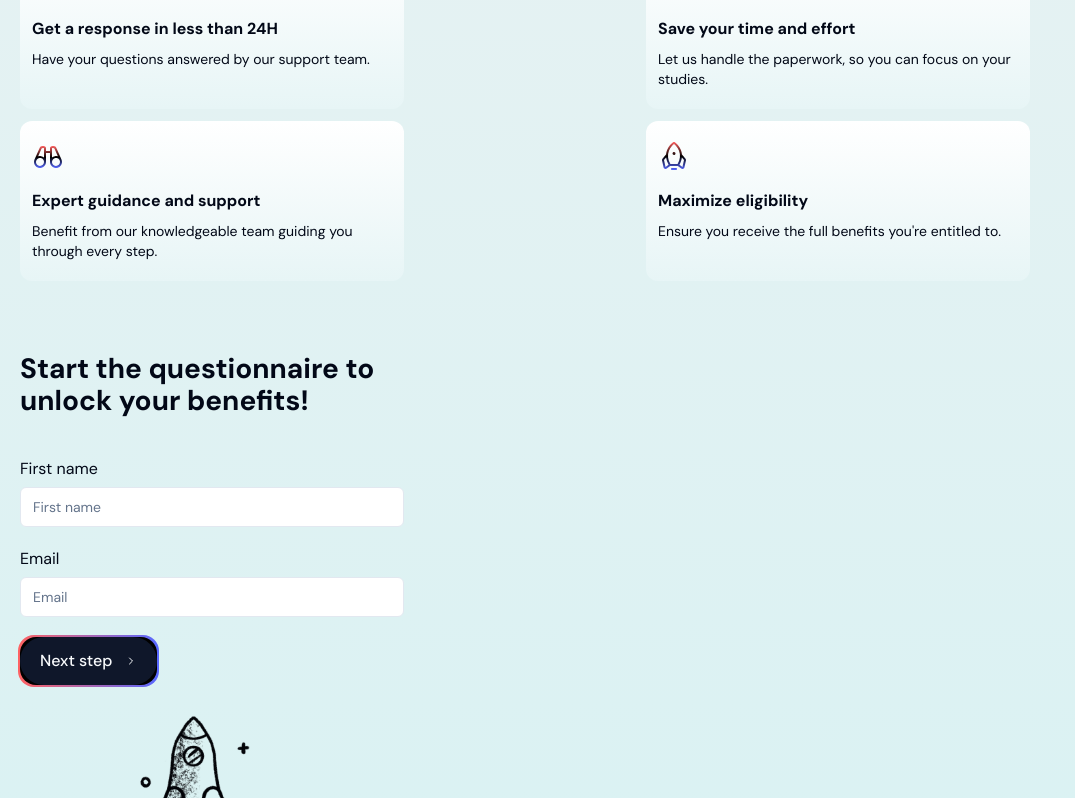
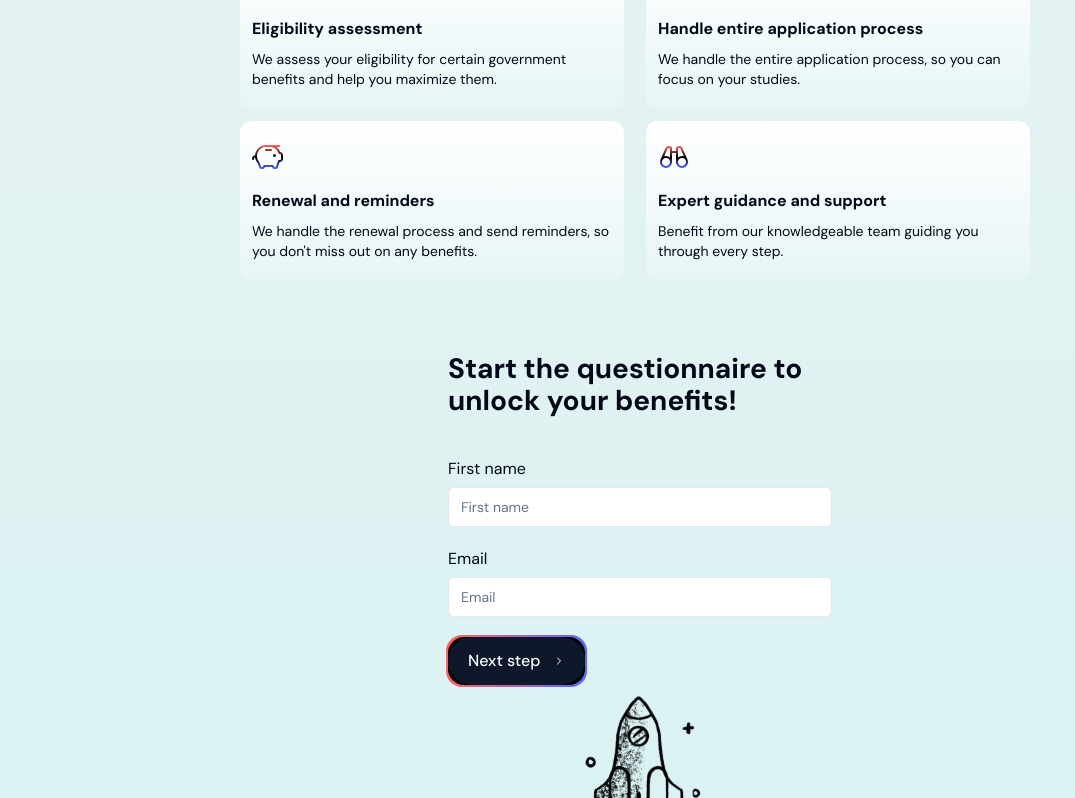
Before and after one commit to Kilanvl1/FE-Studently, a Next.js app: page / in a window 1280 px wide. Shown: the part 1162-1960 px from the top of the page, without its empty margins (0-1075 px from the left). Built offline with nearby package versions, Linux system fonts and the light colour scheme; no server answers.

Commit message:
feat: Added back arrows to each page

```diff
--- /dev/null
+++ b/@/components/ui/BackButton.tsx
@@ -0,0 +1,18 @@
+"use client";
+
+import Link from "next/link";
+import { BorderGradientForButton } from "./BorderGradientForButton";
+
+export type BackButtonProps = {
+  href: string;
+  children: React.ReactNode;
+  className?: string;
+};
+
+export const BackButton = ({ href, children, className }: BackButtonProps) => {
+  return (
+    <BorderGradientForButton className={className}>
+      <Link href={href}>{children}</Link>
+    </BorderGradientForButton>
+  );
+};
--- a/@/components/ui/FormToQuestionnaire.tsx
+++ b/@/components/ui/FormToQuestionnaire.tsx
@@ -16,29 +16,35 @@ export const FormToQuestionnaire = () => {
   const [userName, setUserName] = useState("");
   const [email, setEmail] = useState("");
   const [loading, setLoading] = useState(false);
-  const handelSubmit = async (e) => {
+  const handleSubmit = async (e: React.FormEvent<HTMLFormElement>) => {
+    e.preventDefault();
     setLoading(true);
-    e.preventDefault();
 
+    try {
       const profileCreateBody: ProfileCreateRequest = {
         name: userName,
         email: email,
       };
-    // TO-DO wrap in try catch
+
       const response = await createProfile(profileCreateBody);
       const { id } = response;
       localStorage.setItem("id", id.toString());
       router.push(`/${id}/questionnaire`);
+    } catch (error) {
+      console.error("Error submitting form:", error);
+    } finally {
+      setLoading(false);
+    }
   };
 
   return (
     <section className="py-10 2xl:pt-24" id="form-to-questionnaire">
-      <div className="flex flex-col gap-y-5 2xl:flex-row 2xl:justify-center gap-x-20">
+      <div className="flex flex-col items-center 2xl:flex-row 2xl:justify-center gap-x-20">
         <div className="max-w-96 flex flex-col gap-y-5">
           <h1 className="font-bold text-[28px] leading-8">
             Start the questionnaire to unlock your benefits!
           </h1>
-          <form onSubmit={handelSubmit}>
+          <form onSubmit={handleSubmit}>
             <input
               type="hidden"
               name="apikey"
--- a/@/components/ui/HighlightsSection.tsx
+++ b/@/components/ui/HighlightsSection.tsx
@@ -6,22 +6,28 @@ import { Highlight } from "./Highlight";
 
 export const HighlightsSection = () => {
   return (
-    <section className="py-8 2xl:flex flex-col gap-y-16 2xl:py-24 items-center">
+    <section className="py-8 2xl:flex flex-col gap-y-16 2xl:py-24 items-center max-w-[800px] mx-auto">
       <h1 className="font-bold text-3xl max-w-80">
         We do the hard work, you enjoy the money
       </h1>
       <div className="grid grid-cols-2 grid-rows-2 gap-3 mt-6">
         <Highlight
+          image={rocket}
+          alt="rocket"
+          title="Eligibility assessment"
+          subTitle="We assess your eligibility for certain government benefits and help you maximize them."
+        />
+        <Highlight
           image={chat}
           alt="chat"
-          title="Get a response in less than 24H"
-          subTitle="Have your questions answered by our support team."
+          title="Handle entire application process"
+          subTitle="We handle the entire application process, so you can focus on your studies."
         />
         <Highlight
           image={piggy}
           alt="piggy"
-          title="Save your time and effort"
-          subTitle="Let us handle the paperwork, so you can focus on your studies."
+          title="Renewal and reminders"
+          subTitle="We handle the renewal process and send reminders, so you don't miss out on any benefits."
         />
         <Highlight
           image={binoculars}
@@ -29,12 +35,6 @@ export const HighlightsSection = () => {
           title="Expert guidance and support"
           subTitle="Benefit from our knowledgeable team guiding you through every step."
         />
-        <Highlight
-          image={rocket}
-          alt="rocket"
-          title="Maximize eligibility"
-          subTitle="Ensure you receive the full benefits you're entitled to."
-        />
       </div>
     </section>
   );
--- a/app/(post-landing-page)/[id]/questionnaire/QuestionnaireSection.tsx
+++ b/app/(post-landing-page)/[id]/questionnaire/QuestionnaireSection.tsx
@@ -13,6 +13,10 @@ import { Profile } from "types/schemas";
 import { ConditionalQuestion } from "./ConditionalQuestion";
 import { questionNodes } from "./QuestionNodes";
 import { useRouter } from "next/navigation";
+import { BorderGradientForButton } from "@/components/ui/BorderGradientForButton";
+import { ArrowLeft } from "lucide-react";
+import Link from "next/link";
+import { Button } from "@/components/ui/button";
 
 export const QuestionnaireSection = ({ profile }: { profile: Profile }) => {
   const [user, setUser] = useState(profile);
--- a/app/(post-landing-page)/[id]/questionnaire/page.tsx
+++ b/app/(post-landing-page)/[id]/questionnaire/page.tsx
@@ -3,7 +3,8 @@ import { Container } from "@/components/ui/Container";
 import { QuestionnaireSection } from "./QuestionnaireSection";
 
 import { getProfile } from "@/API/profile";
-
+import { BackButton } from "@/components/ui/BackButton";
+import { ArrowLeft } from "lucide-react";
 export default async function QuestionnairePage({
   params,
 }: {
@@ -13,6 +14,9 @@ export default async function QuestionnairePage({
 
   return (
     <Container className="pt-32">
+      <BackButton href="/" className="max-w-12">
+        <ArrowLeft color="white" />
+      </BackButton>
       <div className="2xl:flex gap-x-20 2xl:justify-between">
         <div className="max-w-96 mb-5">
           <h1 className="font-bold text-3xl mb-5 2xl:text-4xl">
--- a/@/components/ui/ResultsOverview.tsx
+++ b/app/(post-landing-page)/[id]/results/ResultsOverview.tsx
@@ -1,12 +1,12 @@
-"use client";
 import Image from "next/image";
-import checkmark from "../../../public/CheckedCircle.svg";
-import coin from "../../../public/Coin.svg";
-import bus from "../../../public/Bus.svg";
-import { BorderGradientForButton } from "./BorderGradientForButton";
-import { LeafNode } from "./LeafNode";
+import checkmark from "@/public/CheckedCircle.svg";
+import coin from "@/public/Coin.svg";
+import bus from "@/public/Bus.svg";
+import { BorderGradientForButton } from "@/components/ui/BorderGradientForButton";
+import { LeafNode } from "@/components/ui/LeafNode";
 import { Profile } from "types/schemas";
-
+import { BackButton } from "@/components/ui/BackButton";
+import { ArrowLeft } from "lucide-react";
 type ResultsOverviewProps = {
   profile: Profile;
 };
@@ -21,6 +21,9 @@ export const ResultsOverview = ({ profile }: ResultsOverviewProps) => {
   }
   return (
     <div className="flex flex-col gap-y-5 pt-14">
+      <BackButton href={`/${profile.id}/questionnaire`} className="max-w-12">
+        <ArrowLeft color="white" />
+      </BackButton>
       <div className="flex gap-x-2 items-center">
         <Image src={checkmark} alt="checkmar" />
         <h1 className="font-bold text-2xl 2xl:text-4xl">
--- a/app/(post-landing-page)/[id]/results/page.tsx
+++ b/app/(post-landing-page)/[id]/results/page.tsx
@@ -1,4 +1,4 @@
-import { ResultsOverview } from "@/components/ui/ResultsOverview";
+import { ResultsOverview } from "./ResultsOverview";
 import { Container } from "@/components/ui/Container";
 
 import { BookApointment } from "@/components/ui/BookApointment";
--- a/app/page.tsx
+++ b/app/page.tsx
@@ -16,8 +16,10 @@ export default function Home() {
           </div>
           <h1 className="text-lg">Trusted by +400 students in Amsterdam.</h1>
         </section>
-        <HighlightsSection />
-        <FormToQuestionnaire />
+        <div className="max-w-[800px] mx-auto">
+          <HighlightsSection />
+          <FormToQuestionnaire />
+        </div>
       </Container>
     </section>
   );
```
Lines whose indentation alone changed are shown as unchanged.
